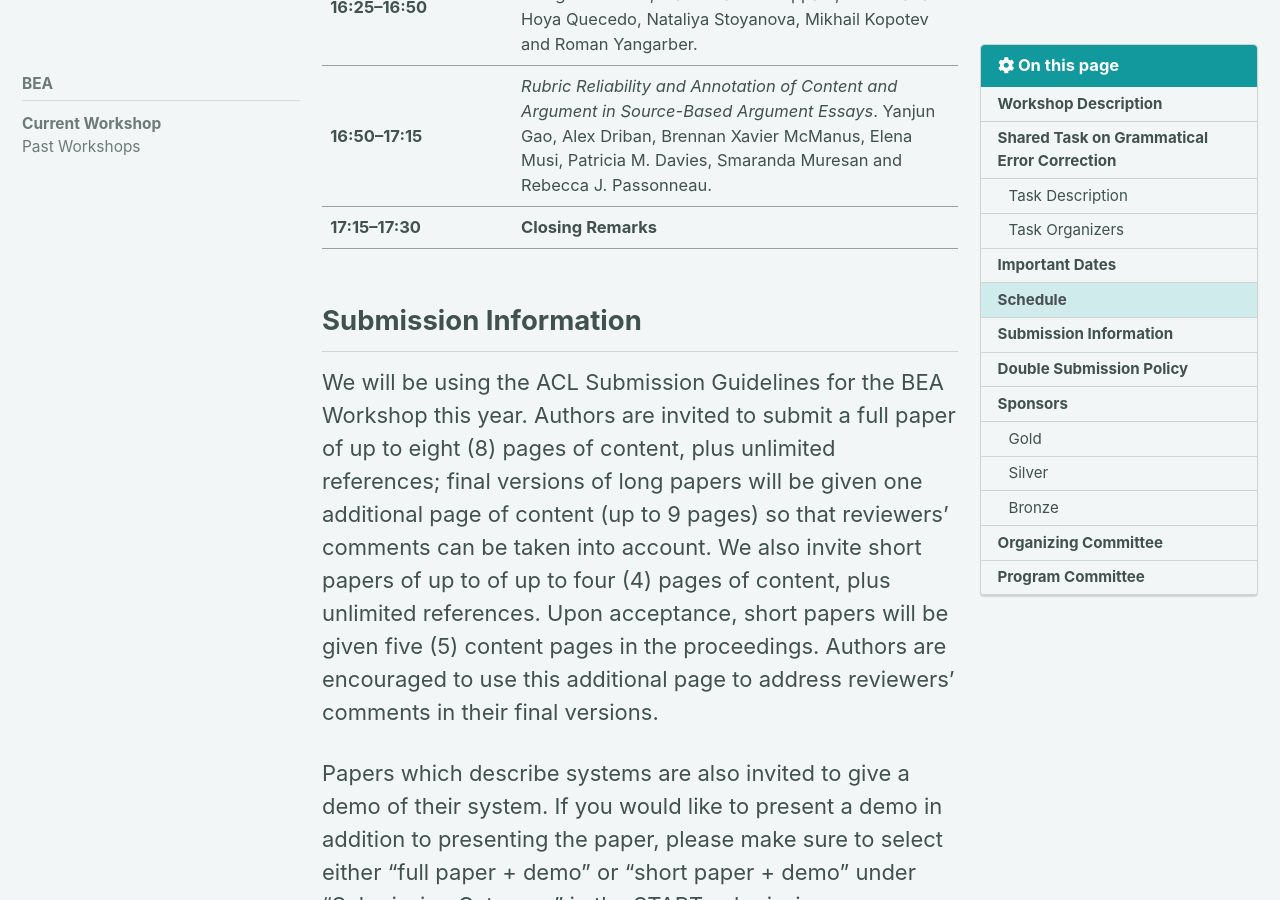
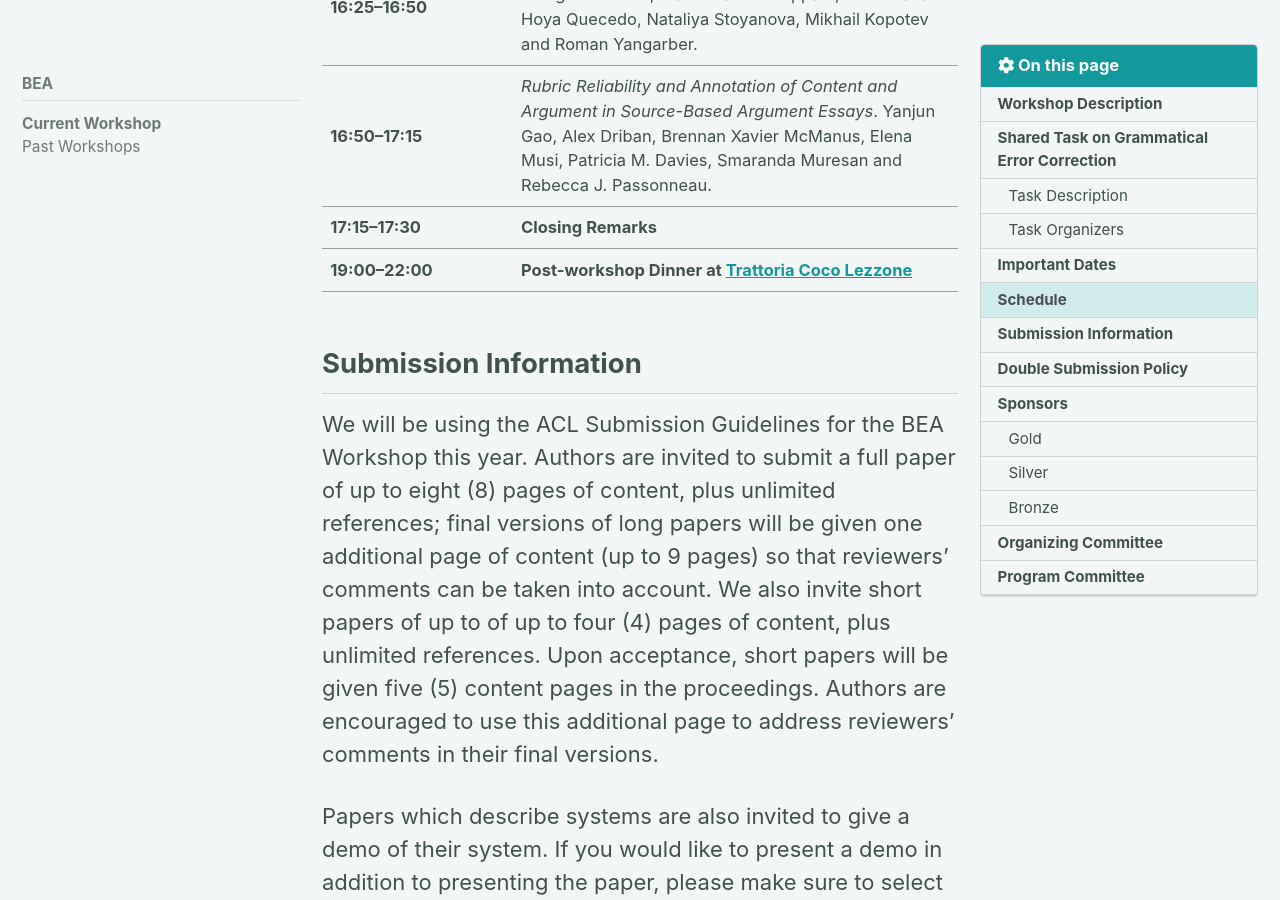
Before and after one commit to sigedu-org/website, a Jekyll site: the page built from _pages/bea/current.md, in a window 1280 px wide and 900 px high, scrolled down 12486 px. Built offline with Jekyll 4.4.1, drawn with Linux system fonts in a browser that asks for light colours; cached includes are drawn as plain includes; nearby versions of some CDN libraries.

Commit message:
Add post-workshop dinner to schedule.

```diff
--- a/_pages/bea/current.md
+++ b/_pages/bea/current.md
@@ -319,6 +319,10 @@ More information can be found on the task [webpage](https://www.cl.cam.ac.uk/res
             <td style="width: 30%; font-weight: bold;">17:15&ndash;17:30</td>
             <td><strong>Closing Remarks</strong></td>
         </tr>
+        <tr>
+            <td style="width: 30%; font-weight: bold;">19:00&ndash;22:00</td>
+            <td><strong>Post-workshop Dinner at <a href="https://goo.gl/maps/oVc7VSGYMXtV4b2x5">Trattoria Coco Lezzone</a></strong></td>
+        </tr>
     </tbody>
 </table>
 
```
